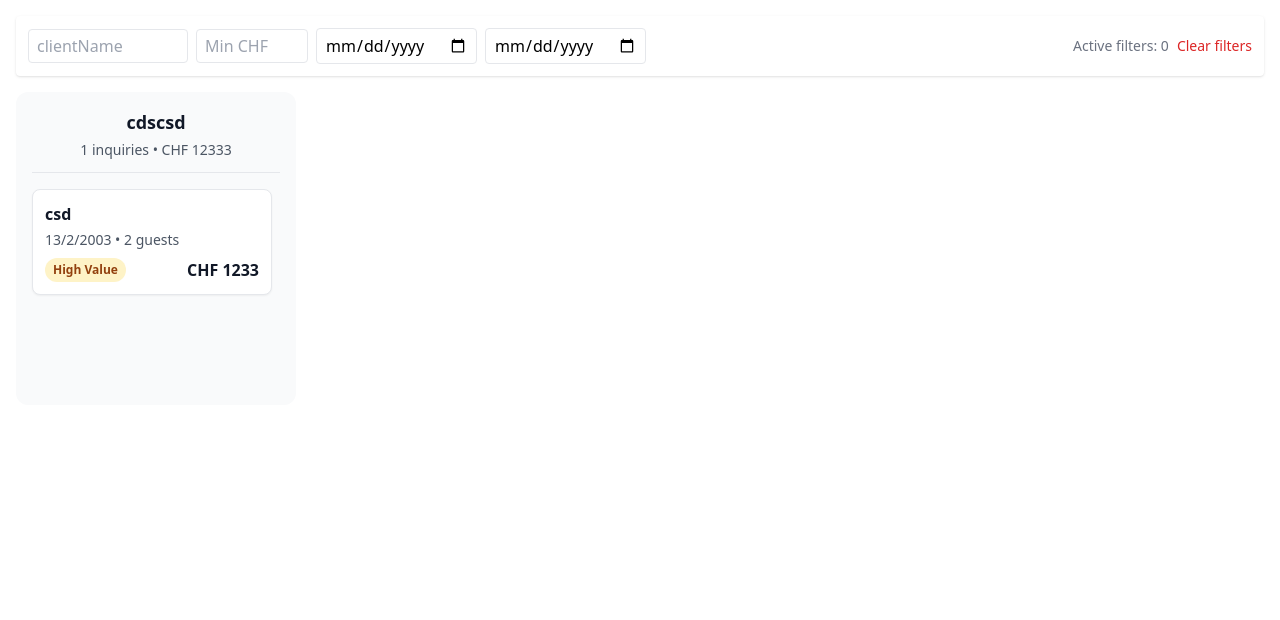
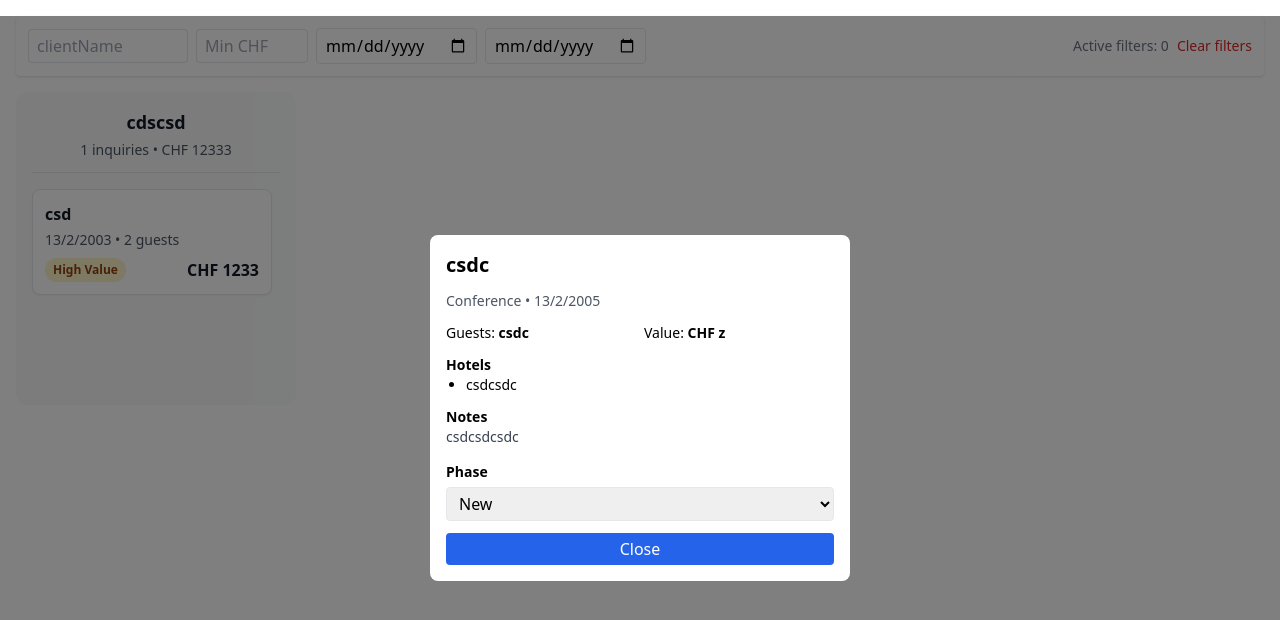
Before and after one commit to dzulia-2005/kanban-board, a Next.js app: page / in a window 1280 px wide. Shown: the top 620 px of the page. Built offline with nearby package versions, Linux system fonts and the light colour scheme.

Commit message:
feat:i divided my code into components exported them separately

```diff
--- a/src/app/page.tsx
+++ b/src/app/page.tsx
@@ -1,42 +1,13 @@
-import KanbanColumn from "@/components/kanban/KanbanColumn";
+import FilterHeader from "@/components/filters/filterHeader";
+import InquiryModal from "@/components/kanban/inquiryModal";
+import KanbanBoard from "@/components/kanban/kanbanBoard";
 
 const Home = () => {
     return(
         <main className="p-4 space-y-4">
-            <section className="flex flex-wrap gap-2 items-center bg-white p-3 rounded shadow">
-                <input
-                    placeholder="clientName"
-                    className="border rounded w-40 py-1 px-2"
-                />
-                <input
-                    type="number"
-                    placeholder="Min CHF"
-                    className="border rounded px-2 py-1 w-28"
-                />
-
-                <input
-                    type="date"
-                    className="border rounded px-2 py-1"
-                />
-                <input
-                    type="date"
-                    className="border rounded px-2 py-1"
-                />
-                <span className="text-sm text-gray-500 ml-auto">
-                 Active filters: 0
-            </span>
-
-                <button
-                    className="text-sm text-red-600"
-                >
-                    Clear filters
-                </button>
-            </section>
-
-            <section className="flex gap-4 overflow-x-auto">
-                    <KanbanColumn/>
-            </section>
-
+           <FilterHeader/>
+            <KanbanBoard/>
+            <InquiryModal/>
         </main>
     )
 }
--- /dev/null
+++ b/src/components/filters/filterHeader.tsx
@@ -0,0 +1,35 @@
+const FilterHeader:React.FC = () => {
+    return (
+        <section className="flex flex-wrap gap-2 items-center bg-white p-3 rounded shadow">
+            <input
+                placeholder="clientName"
+                className="border rounded w-40 py-1 px-2"
+            />
+            <input
+                type="number"
+                placeholder="Min CHF"
+                className="border rounded px-2 py-1 w-28"
+            />
+
+            <input
+                type="date"
+                className="border rounded px-2 py-1"
+            />
+            <input
+                type="date"
+                className="border rounded px-2 py-1"
+            />
+            <span className="text-sm text-gray-500 ml-auto">
+                 Active filters: 0
+            </span>
+
+            <button
+                className="text-sm text-red-600"
+            >
+                Clear filters
+            </button>
+        </section>
+    )
+}
+
+export default FilterHeader;
--- /dev/null
+++ b/src/components/kanban/kanbanBoard.tsx
@@ -0,0 +1,11 @@
+import KanbanColumn from "@/components/kanban/KanbanColumn";
+
+const KanbanBoard = () => {
+    return (
+        <section className="flex gap-4 overflow-x-auto">
+            <KanbanColumn/>
+        </section>
+    )
+}
+
+export default KanbanBoard;
```
